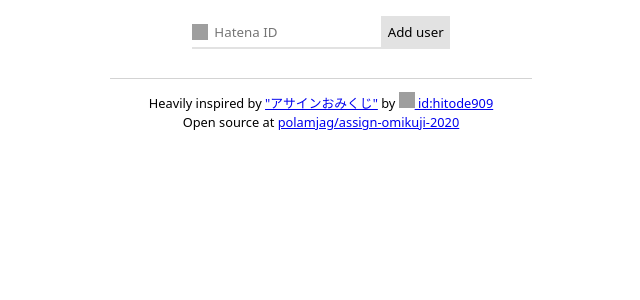
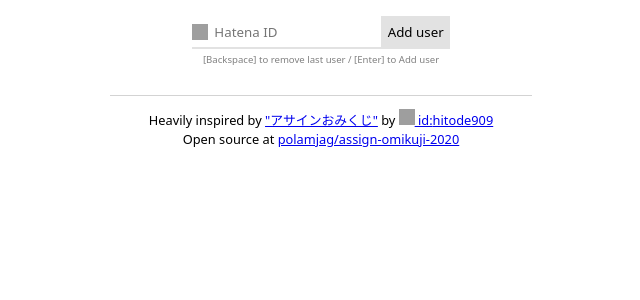
Before and after one commit to polamjag/assign-omikuji-2020, a React (Create React App) app: page / in a window 1280 px wide. Shown: the top 300 px of the page, without its empty margins (319-959 px from the left). Built offline with nearby package versions, Linux system fonts and the light colour scheme; grey boxes are pictures that could not be loaded.

Commit message:
description

```diff
--- a/src/App.tsx
+++ b/src/App.tsx
@@ -113,6 +113,9 @@
             Add user
           </button>
         </span>
+        <div style={{marginTop: '.4em', fontSize: '.6em', color: 'grey'}}>
+          [Backspace] to remove last user / [Enter] to Add user
+        </div>
       </div>
       {currentIndex !== undefined && (
         <div className="pixelated omikuji">
```
